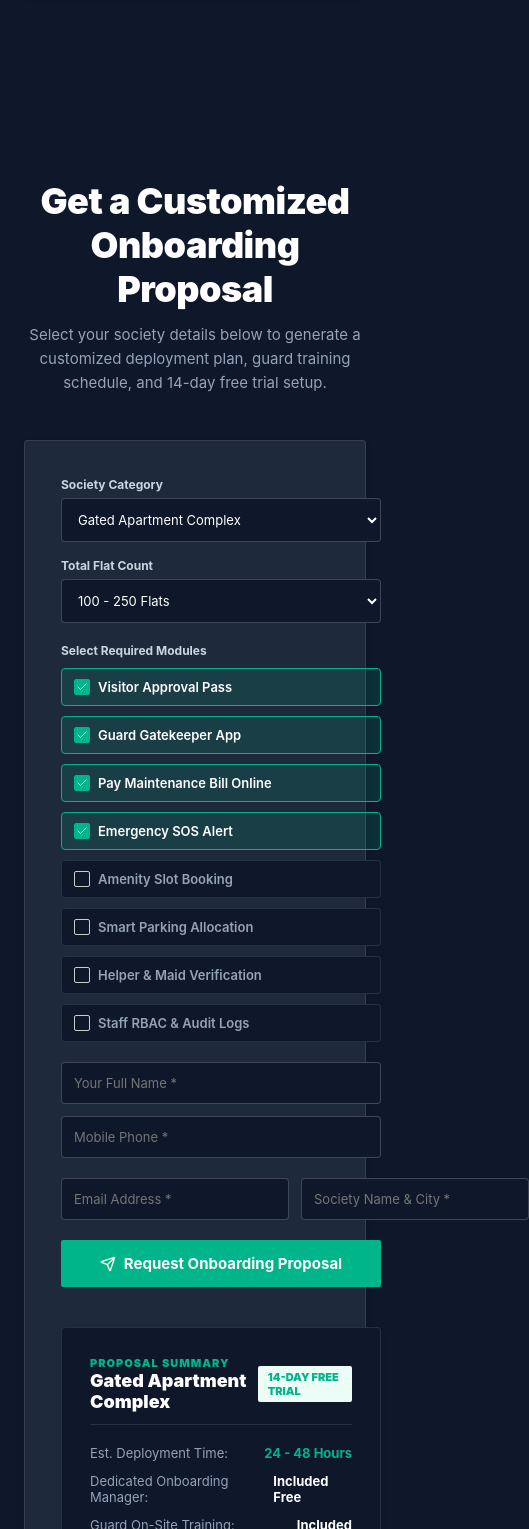
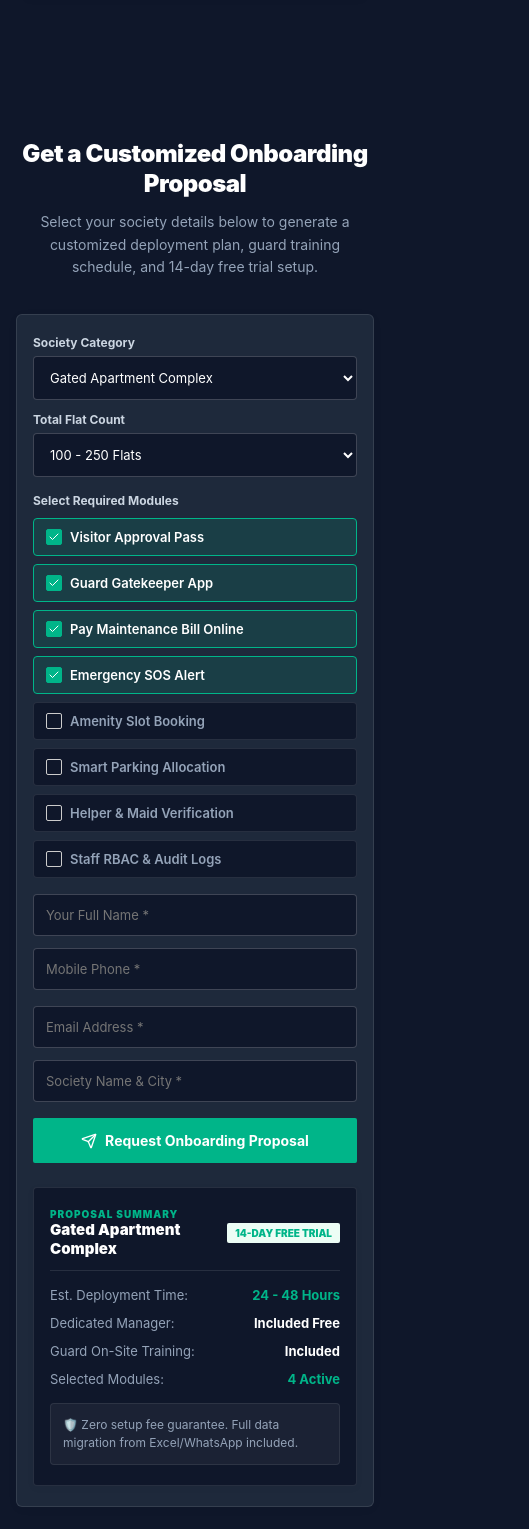
Before and after one commit to faisalhasan00/GateLink, a React (Vite) app in the folder Application/admin_panel/: page / in a window 390 px wide. Shown: the part 8739-10268 px from the top of the page, 529 px wide, since content can reach past the window. Built offline with nearby package versions, Linux system fonts and the light colour scheme; no server answers.

Commit message:
Fix ProposalSection mobile layout padding, grid overflow, and responsive text sizing

```diff
--- a/Application/admin_panel/src/pages/landing/ProposalSection.jsx
+++ b/Application/admin_panel/src/pages/landing/ProposalSection.jsx
@@ -1,14 +1,9 @@
-import React, { useState } from 'react';
-import { motion } from 'framer-motion';
+import React, { useState, useEffect } from 'react';
 import { collection, addDoc, serverTimestamp } from 'firebase/firestore';
 import { db } from '../../firebase';
 import {
-  Building,
   CheckCircle2,
   Send,
-  ShieldCheck,
-  FileText,
-  ArrowRight,
   Check
 } from 'lucide-react';
 import { useTheme } from '../../context/ThemeContext';
@@ -36,6 +31,15 @@ export default function ProposalSection({ onOpenDemo }) {
 
   const [submitting, setSubmitting] = useState(false);
   const [submitted, setSubmitted] = useState(false);
+  const [isMobile, setIsMobile] = useState(typeof window !== 'undefined' ? window.innerWidth <= 768 : false);
+
+  useEffect(() => {
+    const handleResize = () => {
+      setIsMobile(window.innerWidth <= 768);
+    };
+    window.addEventListener('resize', handleResize);
+    return () => window.removeEventListener('resize', handleResize);
+  }, []);
 
   const availableModules = [
     'Visitor Approval Pass',
@@ -78,15 +82,15 @@ export default function ProposalSection({ onOpenDemo }) {
   };
 
   return (
-    <section id="proposal" style={{ padding: '80px 0', background: isDark ? '#0F172A' : '#FFFFFF', borderBottom: isDark ? '1px solid rgba(255,255,255,0.08)' : '1px solid #E5E7EB' }}>
-      <div style={{ maxWidth: '1320px', margin: '0 auto', padding: '0 24px' }}>
+    <section id="proposal" style={{ padding: isMobile ? '40px 0' : '80px 0', background: isDark ? '#0F172A' : '#FFFFFF', borderBottom: isDark ? '1px solid rgba(255,255,255,0.08)' : '1px solid #E5E7EB' }}>
+      <div style={{ maxWidth: '1320px', margin: '0 auto', padding: isMobile ? '0 16px' : '0 24px' }}>
 
         {/* Section Header */}
-        <div style={{ textAlign: 'center', maxWidth: '800px', margin: '0 auto 45px auto' }}>
-          <h2 style={{ fontSize: '36px', fontWeight: 900, color: isDark ? '#FFFFFF' : '#2C2C2C', letterSpacing: '-0.5px', marginBottom: '12px' }}>
+        <div style={{ textAlign: 'center', maxWidth: '800px', margin: '0 auto 36px auto' }}>
+          <h2 style={{ fontSize: isMobile ? '24px' : '36px', fontWeight: 900, color: isDark ? '#FFFFFF' : '#2C2C2C', letterSpacing: '-0.5px', marginBottom: '12px', lineHeight: 1.25 }}>
             Get a Customized Onboarding Proposal
           </h2>
-          <p style={{ fontSize: '15px', color: isDark ? '#94A3B8' : '#555555', lineHeight: 1.6, margin: 0 }}>
+          <p style={{ fontSize: isMobile ? '14px' : '15px', color: isDark ? '#94A3B8' : '#555555', lineHeight: 1.6, margin: 0 }}>
             Select your society details below to generate a customized deployment plan, guard training schedule, and 14-day free trial setup.
           </p>
         </div>
@@ -94,39 +98,39 @@ export default function ProposalSection({ onOpenDemo }) {
         {/* Proposal Interactive Form Container */}
         <div style={{
           background: isDark ? '#1E293B' : '#FFFFFF',
-          borderRadius: '4px',
-          padding: '36px',
+          borderRadius: '6px',
+          padding: isMobile ? '20px 16px' : '36px',
           border: isDark ? '1px solid rgba(255, 255, 255, 0.1)' : '1px solid #E5E7EB',
           boxShadow: '0 2px 12px rgba(0, 0, 0, 0.03)',
           display: 'grid',
-          gridTemplateColumns: 'repeat(auto-fit, minmax(320px, 1fr))',
-          gap: '40px',
+          gridTemplateColumns: isMobile ? '1fr' : 'repeat(auto-fit, minmax(280px, 1fr))',
+          gap: isMobile ? '24px' : '40px',
           alignItems: 'start'
         }}>
 
           {/* Controls Left Column */}
-          <div>
+          <div style={{ width: '100%' }}>
             {submitted ? (
-              <div style={{ textAlign: 'center', padding: '40px 20px' }}>
+              <div style={{ textAlign: 'center', padding: '30px 16px' }}>
                 <div style={{ width: '56px', height: '56px', borderRadius: '50%', backgroundColor: '#ECFDF5', border: '2px solid #00B589', display: 'flex', alignItems: 'center', justifyContent: 'center', margin: '0 auto 20px auto' }}>
                   <CheckCircle2 size={32} color="#00B589" />
                 </div>
-                <h3 style={{ fontSize: '22px', fontWeight: 900, color: isDark ? '#FFFFFF' : '#2C2C2C', margin: '0 0 10px 0' }}>Proposal Requested!</h3>
+                <h3 style={{ fontSize: '20px', fontWeight: 900, color: isDark ? '#FFFFFF' : '#2C2C2C', margin: '0 0 10px 0' }}>Proposal Requested!</h3>
                 <p style={{ color: isDark ? '#94A3B8' : '#666666', fontSize: '14px', lineHeight: 1.6, margin: 0 }}>
                   Thank you! Our onboarding specialist will contact you within 2 hours with full deployment details.
                 </p>
                 <button
                   onClick={() => setSubmitted(false)}
-                  style={{ marginTop: '24px', padding: '10px 20px', borderRadius: '2px', background: '#00B589', color: 'white', fontWeight: 700, border: 'none', cursor: 'pointer', fontSize: '13px' }}
+                  style={{ marginTop: '20px', padding: '10px 20px', borderRadius: '2px', background: '#00B589', color: 'white', fontWeight: 700, border: 'none', cursor: 'pointer', fontSize: '13px' }}
                 >
                   Generate Another Proposal
                 </button>
               </div>
             ) : (
-              <form onSubmit={handleSubmit} style={{ display: 'flex', flexDirection: 'column', gap: '20px' }}>
+              <form onSubmit={handleSubmit} style={{ display: 'flex', flexDirection: 'column', gap: '16px' }}>
 
                 {/* 1. Society Type & Flat Count */}
-                <div style={{ display: 'grid', gridTemplateColumns: 'repeat(auto-fit, minmax(200px, 1fr))', gap: '16px' }}>
+                <div style={{ display: 'grid', gridTemplateColumns: isMobile ? '1fr' : 'repeat(auto-fit, minmax(180px, 1fr))', gap: '12px' }}>
                   <div>
                     <label style={{ fontSize: '12px', fontWeight: 700, color: isDark ? '#CBD5E1' : '#444444', display: 'block', marginBottom: '6px' }}>Society Category</label>
                     <select
@@ -160,7 +164,7 @@ export default function ProposalSection({ onOpenDemo }) {
                 {/* 2. Select Desired Modules */}
                 <div>
                   <label style={{ fontSize: '12px', fontWeight: 700, color: isDark ? '#CBD5E1' : '#444444', display: 'block', marginBottom: '10px' }}>Select Required Modules</label>
-                  <div style={{ display: 'grid', gridTemplateColumns: 'repeat(auto-fit, minmax(180px, 1fr))', gap: '10px' }}>
+                  <div style={{ display: 'grid', gridTemplateColumns: isMobile ? '1fr' : 'repeat(auto-fit, minmax(180px, 1fr))', gap: '8px' }}>
                     {availableModules.map((mod) => {
                       const isSelected = selectedModules.includes(mod);
                       return (
@@ -182,7 +186,7 @@ export default function ProposalSection({ onOpenDemo }) {
                             gap: '8px'
                           }}
                         >
-                          <div style={{ width: '16px', height: '16px', borderRadius: '2px', border: '1px solid', borderColor: isSelected ? '#00B589' : '#CCCCCC', background: isSelected ? '#00B589' : 'transparent', display: 'flex', alignItems: 'center', justifyContent: 'center' }}>
+                          <div style={{ width: '16px', height: '16px', borderRadius: '2px', border: '1px solid', borderColor: isSelected ? '#00B589' : '#CCCCCC', background: isSelected ? '#00B589' : 'transparent', display: 'flex', alignItems: 'center', justifyContent: 'center', flexShrink: 0 }}>
                             {isSelected && <Check size={12} color="white" />}
                           </div>
                           <span>{mod}</span>
@@ -193,32 +197,34 @@ export default function ProposalSection({ onOpenDemo }) {
                 </div>
 
                 {/* 3. Contact Inputs */}
-                <div style={{ display: 'grid', gridTemplateColumns: 'repeat(auto-fit, minmax(200px, 1fr))', gap: '12px' }}>
-                  <input required type="text" placeholder="Your Full Name *" value={formData.name} onChange={e => setFormData({...formData, name: e.target.value})} style={{ padding: '12px', borderRadius: '4px', border: isDark ? '1px solid rgba(255,255,255,0.2)' : '1px solid #CCCCCC', background: isDark ? '#0F172A' : '#FFFFFF', color: isDark ? '#FFFFFF' : '#333333', fontSize: '13px', outline: 'none' }} />
-                  <input required type="tel" placeholder="Mobile Phone *" value={formData.phone} onChange={e => setFormData({...formData, phone: e.target.value})} style={{ padding: '12px', borderRadius: '4px', border: isDark ? '1px solid rgba(255,255,255,0.2)' : '1px solid #CCCCCC', background: isDark ? '#0F172A' : '#FFFFFF', color: isDark ? '#FFFFFF' : '#333333', fontSize: '13px', outline: 'none' }} />
+                <div style={{ display: 'grid', gridTemplateColumns: isMobile ? '1fr' : 'repeat(auto-fit, minmax(180px, 1fr))', gap: '12px' }}>
+                  <input required type="text" placeholder="Your Full Name *" value={formData.name} onChange={e => setFormData({...formData, name: e.target.value})} style={{ width: '100%', padding: '12px', borderRadius: '4px', border: isDark ? '1px solid rgba(255,255,255,0.2)' : '1px solid #CCCCCC', background: isDark ? '#0F172A' : '#FFFFFF', color: isDark ? '#FFFFFF' : '#333333', fontSize: '13px', outline: 'none', boxSizing: 'border-box' }} />
+                  <input required type="tel" placeholder="Mobile Phone *" value={formData.phone} onChange={e => setFormData({...formData, phone: e.target.value})} style={{ width: '100%', padding: '12px', borderRadius: '4px', border: isDark ? '1px solid rgba(255,255,255,0.2)' : '1px solid #CCCCCC', background: isDark ? '#0F172A' : '#FFFFFF', color: isDark ? '#FFFFFF' : '#333333', fontSize: '13px', outline: 'none', boxSizing: 'border-box' }} />
                 </div>
 
-                <div style={{ display: 'grid', gridTemplateColumns: '1fr 1fr', gap: '12px' }}>
-                  <input required type="email" placeholder="Email Address *" value={formData.email} onChange={e => setFormData({...formData, email: e.target.value})} style={{ padding: '12px', borderRadius: '4px', border: isDark ? '1px solid rgba(255,255,255,0.2)' : '1px solid #CCCCCC', background: isDark ? '#0F172A' : '#FFFFFF', color: isDark ? '#FFFFFF' : '#333333', fontSize: '13px', outline: 'none' }} />
-                  <input required type="text" placeholder="Society Name & City *" value={formData.societyName} onChange={e => setFormData({...formData, societyName: e.target.value})} style={{ padding: '12px', borderRadius: '4px', border: isDark ? '1px solid rgba(255,255,255,0.2)' : '1px solid #CCCCCC', background: isDark ? '#0F172A' : '#FFFFFF', color: isDark ? '#FFFFFF' : '#333333', fontSize: '13px', outline: 'none' }} />
+                <div style={{ display: 'grid', gridTemplateColumns: isMobile ? '1fr' : 'repeat(auto-fit, minmax(180px, 1fr))', gap: '12px' }}>
+                  <input required type="email" placeholder="Email Address *" value={formData.email} onChange={e => setFormData({...formData, email: e.target.value})} style={{ width: '100%', padding: '12px', borderRadius: '4px', border: isDark ? '1px solid rgba(255,255,255,0.2)' : '1px solid #CCCCCC', background: isDark ? '#0F172A' : '#FFFFFF', color: isDark ? '#FFFFFF' : '#333333', fontSize: '13px', outline: 'none', boxSizing: 'border-box' }} />
+                  <input required type="text" placeholder="Society Name & City *" value={formData.societyName} onChange={e => setFormData({...formData, societyName: e.target.value})} style={{ width: '100%', padding: '12px', borderRadius: '4px', border: isDark ? '1px solid rgba(255,255,255,0.2)' : '1px solid #CCCCCC', background: isDark ? '#0F172A' : '#FFFFFF', color: isDark ? '#FFFFFF' : '#333333', fontSize: '13px', outline: 'none', boxSizing: 'border-box' }} />
                 </div>
 
                 <button
                   type="submit"
                   disabled={submitting}
                   style={{
+                    width: '100%',
                     padding: '14px',
                     borderRadius: '2px',
                     backgroundColor: '#00B589',
                     color: '#FFFFFF',
                     fontWeight: 700,
-                    fontSize: '15px',
+                    fontSize: '14px',
                     border: 'none',
                     cursor: 'pointer',
                     display: 'flex',
                     alignItems: 'center',
                     justifyContent: 'center',
                     gap: '8px',
+                    boxSizing: 'border-box',
                     transition: 'background-color 0.2s ease'
                   }}
                   onMouseEnter={(e) => e.currentTarget.style.backgroundColor = '#009E77'}
@@ -235,43 +241,45 @@ export default function ProposalSection({ onOpenDemo }) {
           <div style={{
             background: isDark ? '#0F172A' : '#F8FAFC',
             borderRadius: '4px',
-            padding: '28px',
+            padding: isMobile ? '20px 16px' : '28px',
             border: isDark ? '1px solid rgba(255,255,255,0.1)' : '1px solid #E2E8F0',
             boxShadow: '0 2px 10px rgba(0,0,0,0.03)',
             display: 'flex',
             flexDirection: 'column',
-            gap: '20px'
+            gap: '16px',
+            width: '100%',
+            boxSizing: 'border-box'
           }}>
-            <div style={{ display: 'flex', justifyContent: 'space-between', alignItems: 'center', paddingBottom: '12px', borderBottom: isDark ? '1px solid rgba(255,255,255,0.1)' : '1px solid #E2E8F0' }}>
+            <div style={{ display: 'flex', justifyContent: 'space-between', alignItems: 'center', paddingBottom: '12px', borderBottom: isDark ? '1px solid rgba(255,255,255,0.1)' : '1px solid #E2E8F0', gap: '8px' }}>
               <div>
-                <div style={{ fontSize: '11px', fontWeight: 900, color: '#00B589', letterSpacing: '1px' }}>PROPOSAL SUMMARY</div>
-                <div style={{ fontSize: '18px', fontWeight: 900, color: isDark ? '#FFFFFF' : '#2C2C2C' }}>{societyType}</div>
+                <div style={{ fontSize: '10px', fontWeight: 900, color: '#00B589', letterSpacing: '1px' }}>PROPOSAL SUMMARY</div>
+                <div style={{ fontSize: isMobile ? '15px' : '18px', fontWeight: 900, color: isDark ? '#FFFFFF' : '#2C2C2C' }}>{societyType}</div>
               </div>
-              <span style={{ fontSize: '11px', fontWeight: 900, background: '#ECFDF5', color: '#00B589', padding: '4px 10px', borderRadius: '2px' }}>
+              <span style={{ fontSize: '10px', fontWeight: 900, background: '#ECFDF5', color: '#00B589', padding: '4px 8px', borderRadius: '2px', whiteSpace: 'nowrap' }}>
                 14-DAY FREE TRIAL
               </span>
             </div>
 
             <div style={{ display: 'flex', flexDirection: 'column', gap: '12px', fontSize: '13px', color: isDark ? '#E2E8F0' : '#444444' }}>
-              <div style={{ display: 'flex', justifyContent: 'space-between' }}>
+              <div style={{ display: 'flex', justifyContent: 'space-between', gap: '8px' }}>
                 <span style={{ color: isDark ? '#94A3B8' : '#666666' }}>Est. Deployment Time:</span>
-                <strong style={{ color: '#00B589' }}>24 - 48 Hours</strong>
+                <strong style={{ color: '#00B589', textAlign: 'right' }}>24 - 48 Hours</strong>
               </div>
-              <div style={{ display: 'flex', justifyContent: 'space-between' }}>
-                <span style={{ color: isDark ? '#94A3B8' : '#666666' }}>Dedicated Onboarding Manager:</span>
-                <strong style={{ color: isDark ? '#FFFFFF' : '#2C2C2C' }}>Included Free</strong>
+              <div style={{ display: 'flex', justifyContent: 'space-between', gap: '8px' }}>
+                <span style={{ color: isDark ? '#94A3B8' : '#666666' }}>Dedicated Manager:</span>
+                <strong style={{ color: isDark ? '#FFFFFF' : '#2C2C2C', textAlign: 'right' }}>Included Free</strong>
               </div>
-              <div style={{ display: 'flex', justifyContent: 'space-between' }}>
+              <div style={{ display: 'flex', justifyContent: 'space-between', gap: '8px' }}>
                 <span style={{ color: isDark ? '#94A3B8' : '#666666' }}>Guard On-Site Training:</span>
-                <strong style={{ color: isDark ? '#FFFFFF' : '#2C2C2C' }}>Included</strong>
+                <strong style={{ color: isDark ? '#FFFFFF' : '#2C2C2C', textAlign: 'right' }}>Included</strong>
               </div>
-              <div style={{ display: 'flex', justifyContent: 'space-between' }}>
+              <div style={{ display: 'flex', justifyContent: 'space-between', gap: '8px' }}>
                 <span style={{ color: isDark ? '#94A3B8' : '#666666' }}>Selected Modules:</span>
-                <strong style={{ color: '#00B589' }}>{selectedModules.length} Active</strong>
+                <strong style={{ color: '#00B589', textAlign: 'right' }}>{selectedModules.length} Active</strong>
               </div>
             </div>
 
-            <div style={{ background: isDark ? 'rgba(255,255,255,0.05)' : '#FFFFFF', padding: '14px', borderRadius: '4px', border: isDark ? '1px solid rgba(255,255,255,0.08)' : '1px solid #E2E8F0', fontSize: '12px', color: isDark ? '#94A3B8' : '#666666', lineHeight: 1.5 }}>
+            <div style={{ background: isDark ? 'rgba(255,255,255,0.05)' : '#FFFFFF', padding: '12px', borderRadius: '4px', border: isDark ? '1px solid rgba(255,255,255,0.08)' : '1px solid #E2E8F0', fontSize: '12px', color: isDark ? '#94A3B8' : '#666666', lineHeight: 1.5 }}>
               🛡️ Zero setup fee guarantee. Full data migration from Excel/WhatsApp included.
             </div>
           </div>
```
